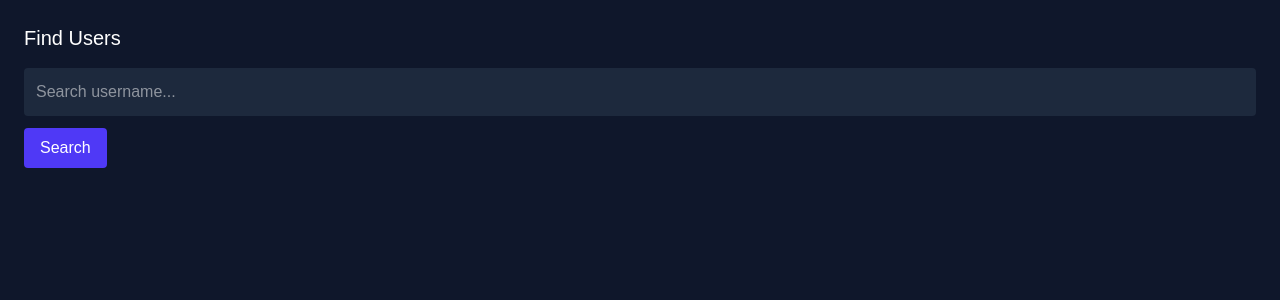
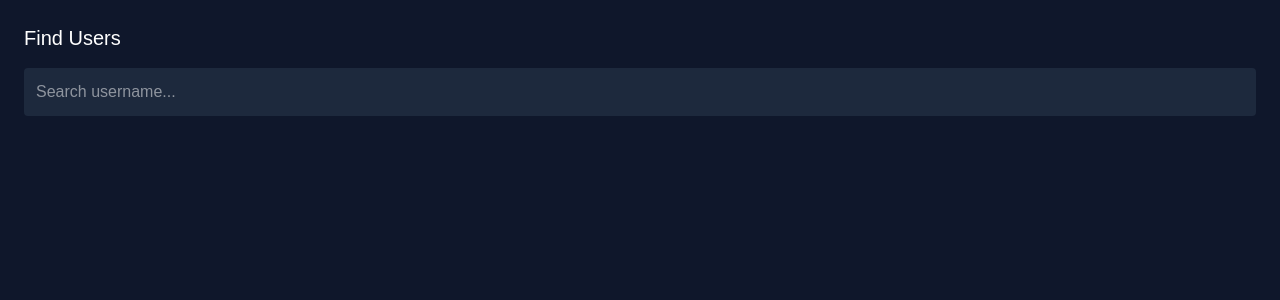
Before and after one commit to dreadhead0/whisperbox, a Next.js app: page /users in a window 1280 px wide. Shown: the top 300 px of the page. Built offline with nearby package versions, Linux system fonts and the light colour scheme.

Commit message:
update users\page.tsx

```diff
--- a/src/app/users/page.tsx
+++ b/src/app/users/page.tsx
@@ -6,16 +6,13 @@
 
 export default function UsersPage() {
   const [query, setQuery] = useState("");
-  const { results, search, loading } = useUserSearch();
+  const { results, loading } = useUserSearch(query);
 
   const handleSelectUser = async (user: any) => {
     const publicKey = await fetchUserPublicKey(user.id);
 
-    // store for later encryption
     sessionStorage.setItem("recipient_public_key", publicKey);
     sessionStorage.setItem("chat_user", JSON.stringify(user));
-
-    alert(`Selected ${user.username}`);
   };
 
   return (
@@ -27,19 +24,9 @@
         placeholder="Search username..."
         value={query}
         onChange={(e) => setQuery(e.target.value)}
-        onKeyDown={(e) => {
-          if (e.key === "Enter") search(query);
-        }}
       />
 
-      <button
-        onClick={() => search(query)}
-        className="mt-3 bg-indigo-600 px-4 py-2 rounded"
-      >
-        Search
-      </button>
-
-      {loading && <p className="mt-4">Loading...</p>}
+      {loading && <p className="mt-4 text-gray-400">Searching...</p>}
 
       <div className="mt-4 space-y-2">
         {results.map((u) => (
```
